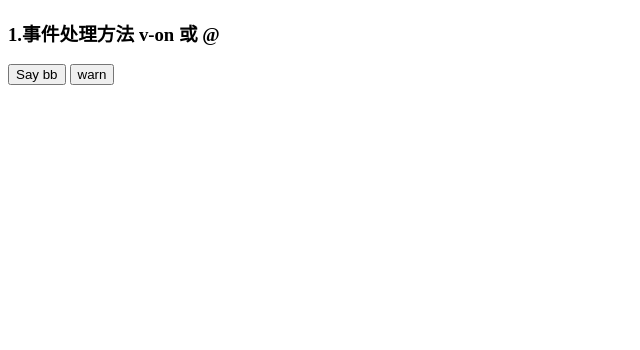
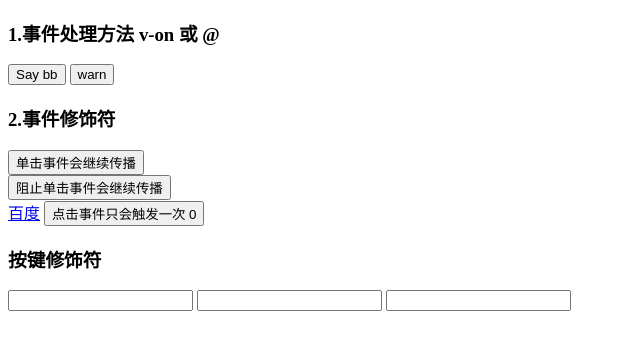
Before and after one commit to 1164734537/webStudy, a plain HTML site: page vue-01-core/07-事件处理.html in a window 1280 px wide. Shown: the whole page, without its empty margins (0-640 px from the left). Drawn offline with nearby package versions, Linux system fonts and the light colour scheme.

Commit message:
事件修饰符和按键修饰符

```diff
--- a/vue-01-core/07-事件处理.html
+++ b/vue-01-core/07-事件处理.html
@@ -18,13 +18,37 @@
         <button v-on:click="say">Say {{ msg }}</button>
         <!-- $event 代表的是原生的 Dom 事件 -->
         <button @click="wran('hello',$event)">warn</button>
+
+        <h3>2.事件修饰符</h3>
+        <!-- 2.1防止单击事件继续传播 -->
+        <div @click="todo">
+            <button @click="doThis">单击事件会继续传播</button>
+        </div>
+
+        <div @click="todo">
+            <!-- .stop作用:是阻止事件的传播 -->
+            <button @click.stop="doThis">阻止单击事件会继续传播</button>
+        </div>
+
+        <!-- 2.2阻止事件的默认行为 -->
+        <a href="http://www.baidu.com" @click.prevent="doStop">百度</a>
+
+        <!-- 2.3点击事件只会触发一次 -->
+        <button @click.once='doOnly'>点击事件只会触发一次 {{ num }}</button>
+
+        <h3>按键修饰符</h3>
+        <input type="text" @keyup.enter="keyEnter">
+        <input type="text" @keyup.space="keySpace">
+
+        <input type="text" @keyup.13="keyCode">
     </div>
     <script src="./node_modules/vue/dist/vue.js"></script>
     <script>
         new Vue({
             el:'#app',
             data:{
-                msg:"bb"
+                msg:"bb",
+                num:'0'
             },
             methods: {
                 say: function(event) {
@@ -37,6 +61,29 @@
                     // 如果说函数有多个参数，而又需要使用原生事件，则需要使用 $event 作为参数传入
                     // console.log(name +','+ event)
                     console.log(event.target.tagName)
+                },
+                doThis:function(){
+                    alert('doThis');
+                },
+                todo:function(){
+                    alert('todo')
+                },
+                doStop:function(){
+                    alert('doStop href默认行为已经被阻止')
+                },
+                doOnly:function(){
+                    this.num++;
+                    alert('doOnly 只执行一次');
+
+                },
+                keyEnter:function(){
+                    alert('回车')
+                },
+                keySpace:function(){
+                    alert('空格')
+                },
+                keyCode:function(){
+                    alert('按的是13，回车键')
                 }
             },
         })
```
